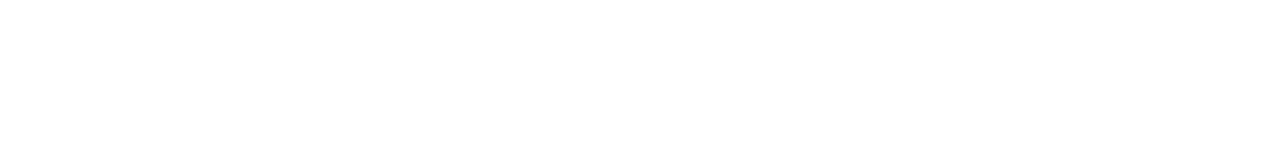
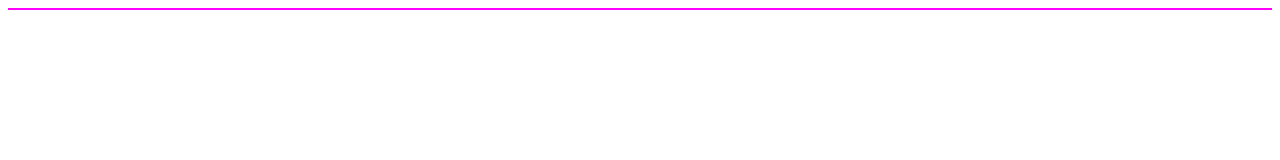
Before and after one commit to atxmagnus/sketch, a plain HTML site: page index.html in a window 1280 px wide. Drawn offline with Linux system fonts and the light colour scheme.

Commit message:
CREATE LOOP TO ADD 16 DIVS USING JS ONLY ADD SOME STYLING TO THE DIVS

```diff
--- a/index.html
+++ b/index.html
@@ -3,10 +3,10 @@
 <head>
     <meta charset="UTF-8">
     <meta name="viewport" content="width=device-width, initial-scale=1.0">
-    <title>Document</title>
+    <title>Etch-a-Sketch</title>
 </head>
 <body>
-
+    <div id="container"></div>
 </body>
 <script src="script.js"></script>
 </html>
--- a/script.js
+++ b/script.js
@@ -0,0 +1,13 @@
+const container = document.getElementById("container");
+container.style.display = "flex";
+let tempDoc = document.createDocumentFragment();
+for(let i=0; i<16;i++){
+let gridDiv = document.createElement('div');
+gridDiv.style.display = "flex";
+gridDiv.style.width = "25%";
+gridDiv.style.height = "25%";
+gridDiv.style.border = "1px solid magenta"
+tempDoc.appendChild(gridDiv);
+
+}
+container.appendChild(tempDoc);
```
